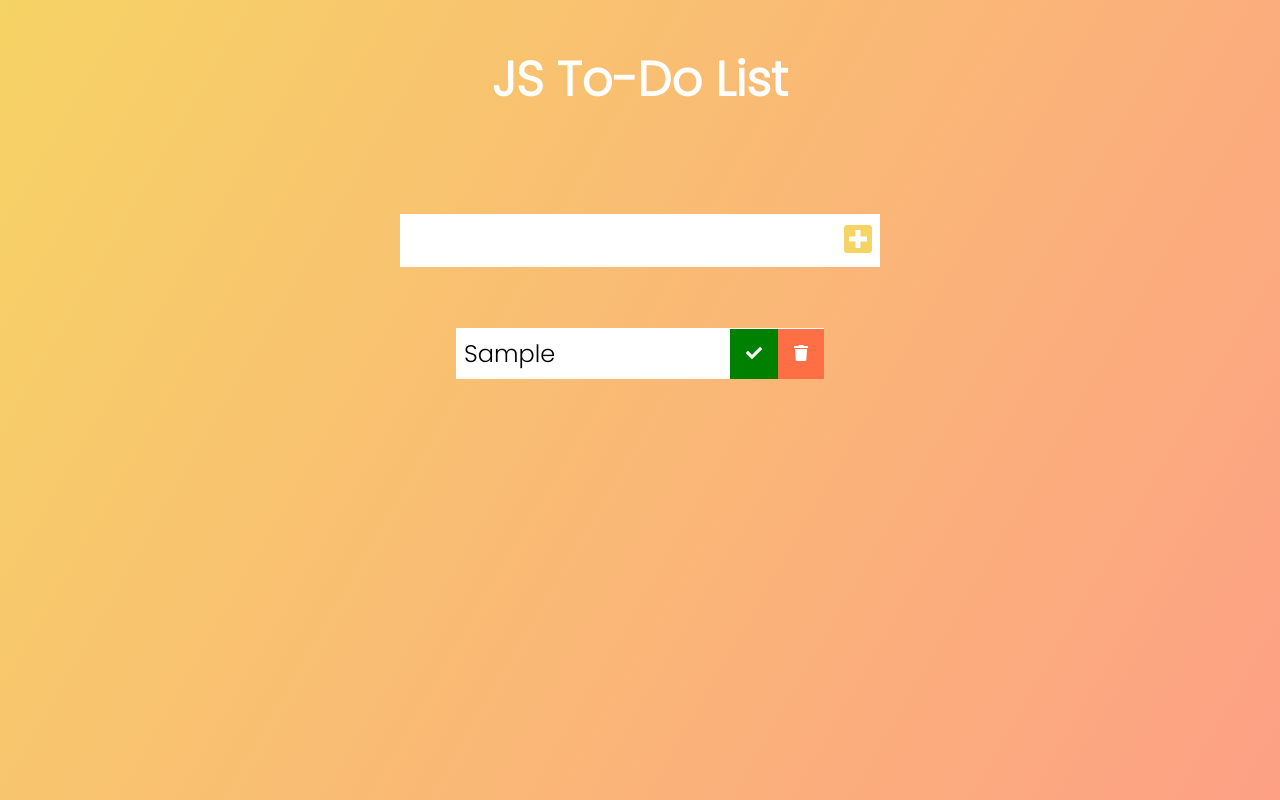
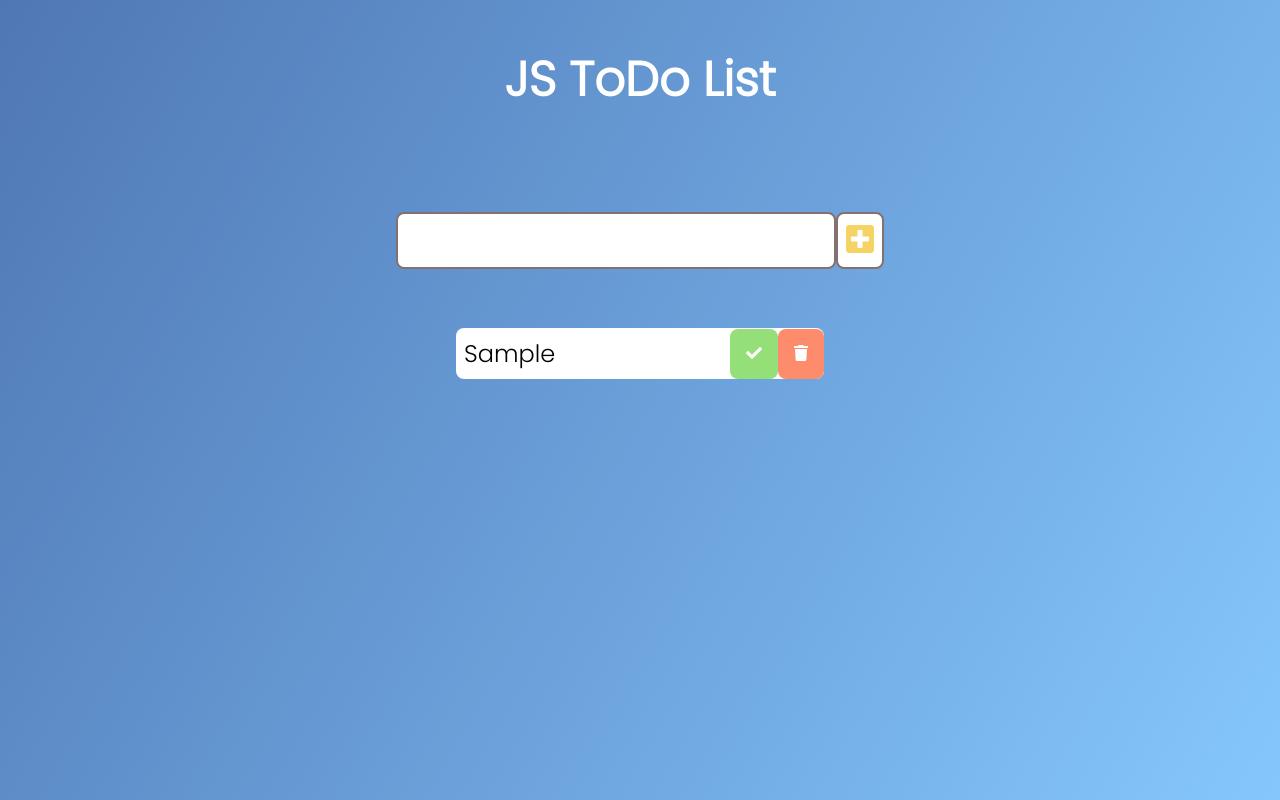
Before and after one commit to Prince15130/TheNetNinja, a plain HTML site: page ToDo-List/index.html in a window 1280 px wide. Both pictures are taken after typing "Sample" into the empty fields and a click on the button 858 px from the left and 240 px from the top of the page. Drawn offline with Linux system fonts and the light colour scheme; a web font is replaced by a local one.

Commit message:
Css Changes

```diff
--- a/ToDo-List/index.html
+++ b/ToDo-List/index.html
@@ -22,7 +22,7 @@
   </head>
   <body>
     <header>
-      <h1>JS To-Do List</h1>
+      <h1>JS ToDo List</h1>
     </header>
 
     <form>
--- a/ToDo-List/style.css
+++ b/ToDo-List/style.css
@@ -5,7 +5,7 @@
 }
 
 body {
-  background-image: linear-gradient(120deg, #f6d365, #fda085);
+  background-image: linear-gradient(120deg, #4f77b4, #85c7fd);
   color: white;
   font-family: "Poppins", sans-serif;
   min-height: 100vh;
@@ -28,6 +28,8 @@ form button {
   font-size: 2rem;
   border: none;
   background: white;
+  border-radius: 0.5rem;
+  border: 2px solid rgb(131, 113, 113);
 }
 
 form button {
@@ -62,6 +64,7 @@ form button:hover {
   justify-content: space-between;
   align-items: center;
   transition: all 0.5s ease;
+  border-radius: 0.5rem;
 }
 .todo li {
   flex: 1;
@@ -69,16 +72,23 @@ form button:hover {
 
 .trsh-btn,
 .comp-btn {
-  background-color: #ff6f46;
+  background-color: #fd8c6c;
   color: white;
   border: none;
   padding: 1rem;
   cursor: pointer;
   font-size: 1rem;
+  border-radius: 0.5rem;
 }
 
 .comp-btn {
+  background: rgb(149, 223, 120);
+}
+.comp-btn:hover {
   background: green;
+}
+.trsh-btn:hover {
+  background: #ff5c2e;
 }
 
 .todo-item {
```
